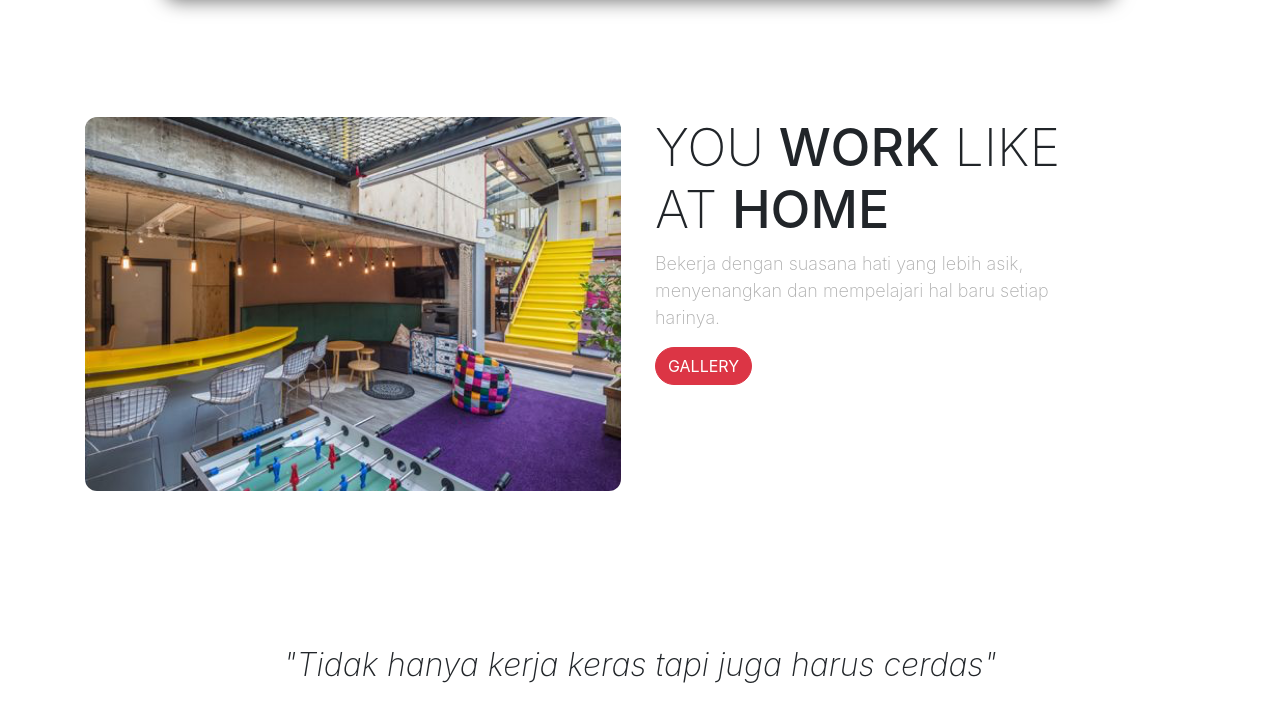
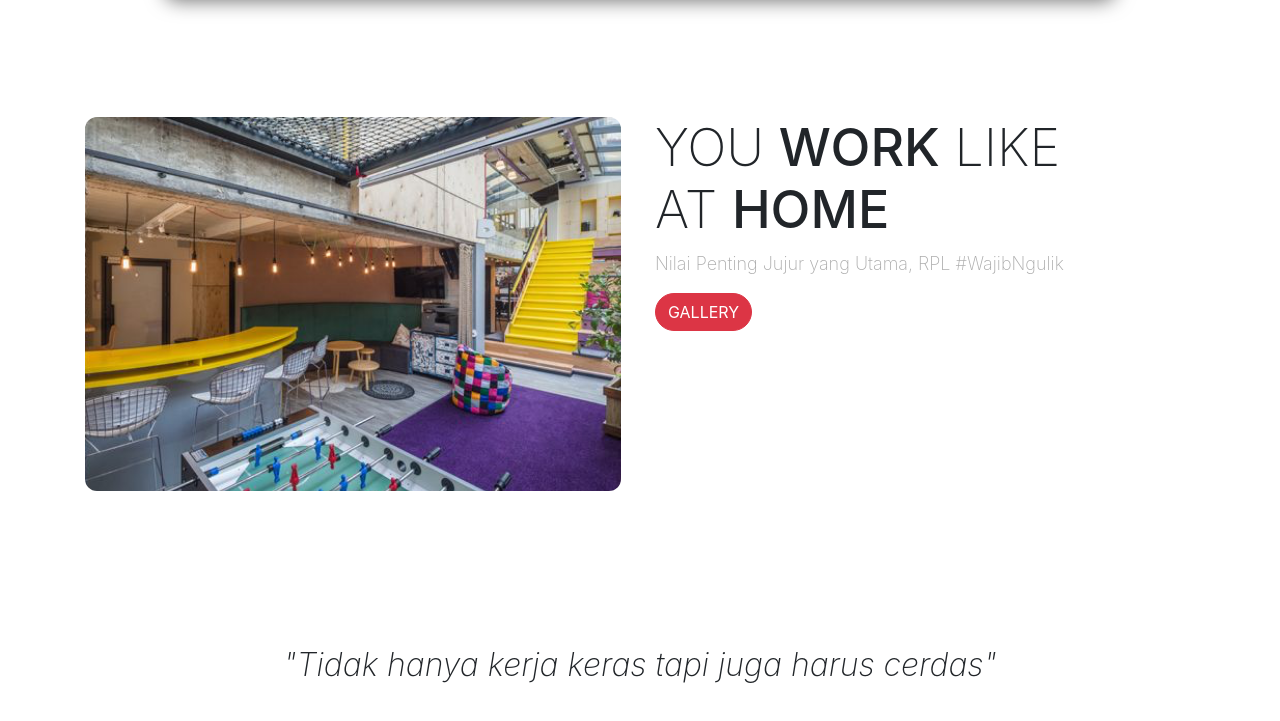
Before and after one commit to atjeprahmat/my-landing-web-page, a plain HTML site: page index.html in a window 1280 px wide. Shown: the part 721-1442 px from the top of the page. Drawn offline with nearby package versions, Linux system fonts and the light colour scheme; a web font is replaced by a local one.

Commit message:
update kata mutiara

```diff
--- a/index.html
+++ b/index.html
@@ -82,8 +82,7 @@
         </div>
         <div class="col-lg-5">
           <h2>You <span>Work</span> Like at <span>Home</span></h2>
-          <p>Bekerja dengan suasana hati yang lebih asik, menyenangkan
-            dan mempelajari hal baru setiap harinya.</p>
+          <p>Nilai Penting Jujur yang Utama, RPL #WajibNgulik</p>
           <a href="#" class="btn btn-danger tombol">Gallery</a>
         </div>
       </div>
```
